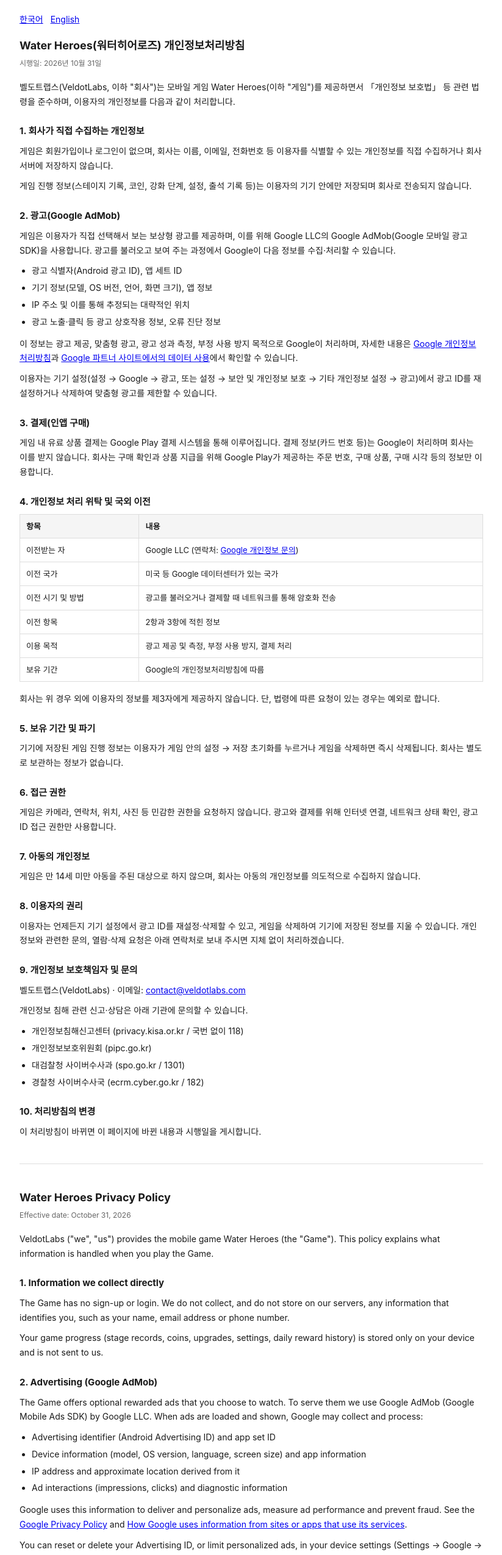
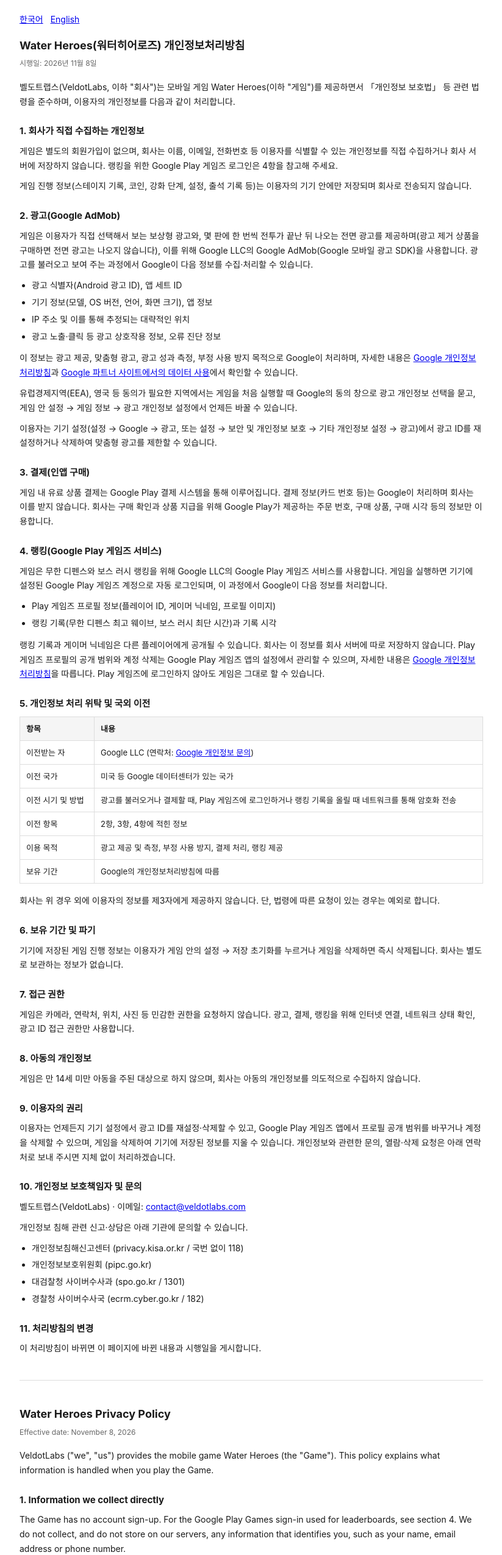
Before and after one commit to skylife0407/veldotlabs-site, a plain HTML site: page games/waterheroes/privacy.html in a window 1280 px wide. Shown: the top 2550 px of the page at 61% size, without its empty margins (228-1051 px from the left). Drawn offline with Linux system fonts and the light colour scheme.

Commit message:
Water Heroes privacy: Google Play Games leaderboards (auto sign-in, player profile, scores), interstitial ads, consent form (EEA/UK); effective 2026-11-08
Co-Authored-By: Claude Opus 5.5 <noreply@anthropic.com>

```diff
--- a/games/waterheroes/privacy.html
+++ b/games/waterheroes/privacy.html
@@ -43,16 +43,16 @@
 
     <section id="ko" lang="ko">
     <h1>Water Heroes(워터히어로즈) 개인정보처리방침</h1>
-    <p class="meta">시행일: 2026년 10월 31일</p>
+    <p class="meta">시행일: 2026년 11월 8일</p>
 
     <p>벨도트랩스(VeldotLabs, 이하 "회사")는 모바일 게임 Water Heroes(이하 "게임")를 제공하면서 「개인정보 보호법」 등 관련 법령을 준수하며, 이용자의 개인정보를 다음과 같이 처리합니다.</p>
 
     <h2>1. 회사가 직접 수집하는 개인정보</h2>
-    <p>게임은 회원가입이나 로그인이 없으며, 회사는 이름, 이메일, 전화번호 등 이용자를 식별할 수 있는 개인정보를 직접 수집하거나 회사 서버에 저장하지 않습니다.</p>
+    <p>게임은 별도의 회원가입이 없으며, 회사는 이름, 이메일, 전화번호 등 이용자를 식별할 수 있는 개인정보를 직접 수집하거나 회사 서버에 저장하지 않습니다. 랭킹을 위한 Google Play 게임즈 로그인은 4항을 참고해 주세요.</p>
     <p>게임 진행 정보(스테이지 기록, 코인, 강화 단계, 설정, 출석 기록 등)는 이용자의 기기 안에만 저장되며 회사로 전송되지 않습니다.</p>
 
     <h2>2. 광고(Google AdMob)</h2>
-    <p>게임은 이용자가 직접 선택해서 보는 보상형 광고를 제공하며, 이를 위해 Google LLC의 Google AdMob(Google 모바일 광고 SDK)을 사용합니다. 광고를 불러오고 보여 주는 과정에서 Google이 다음 정보를 수집·처리할 수 있습니다.</p>
+    <p>게임은 이용자가 직접 선택해서 보는 보상형 광고와, 몇 판에 한 번씩 전투가 끝난 뒤 나오는 전면 광고를 제공하며(광고 제거 상품을 구매하면 전면 광고는 나오지 않습니다), 이를 위해 Google LLC의 Google AdMob(Google 모바일 광고 SDK)을 사용합니다. 광고를 불러오고 보여 주는 과정에서 Google이 다음 정보를 수집·처리할 수 있습니다.</p>
     <ul>
         <li>광고 식별자(Android 광고 ID), 앱 세트 ID</li>
         <li>기기 정보(모델, OS 버전, 언어, 화면 크기), 앱 정보</li>
@@ -60,12 +60,21 @@
         <li>광고 노출·클릭 등 광고 상호작용 정보, 오류 진단 정보</li>
     </ul>
     <p>이 정보는 광고 제공, 맞춤형 광고, 광고 성과 측정, 부정 사용 방지 목적으로 Google이 처리하며, 자세한 내용은 <a href="https://policies.google.com/privacy">Google 개인정보처리방침</a>과 <a href="https://policies.google.com/technologies/partner-sites">Google 파트너 사이트에서의 데이터 사용</a>에서 확인할 수 있습니다.</p>
+    <p>유럽경제지역(EEA), 영국 등 동의가 필요한 지역에서는 게임을 처음 실행할 때 Google의 동의 창으로 광고 개인정보 선택을 묻고, 게임 안 설정 → 게임 정보 → 광고 개인정보 설정에서 언제든 바꿀 수 있습니다.</p>
     <p>이용자는 기기 설정(설정 → Google → 광고, 또는 설정 → 보안 및 개인정보 보호 → 기타 개인정보 설정 → 광고)에서 광고 ID를 재설정하거나 삭제하여 맞춤형 광고를 제한할 수 있습니다.</p>
 
     <h2>3. 결제(인앱 구매)</h2>
     <p>게임 내 유료 상품 결제는 Google Play 결제 시스템을 통해 이루어집니다. 결제 정보(카드 번호 등)는 Google이 처리하며 회사는 이를 받지 않습니다. 회사는 구매 확인과 상품 지급을 위해 Google Play가 제공하는 주문 번호, 구매 상품, 구매 시각 등의 정보만 이용합니다.</p>
 
-    <h2>4. 개인정보 처리 위탁 및 국외 이전</h2>
+    <h2>4. 랭킹(Google Play 게임즈 서비스)</h2>
+    <p>게임은 무한 디펜스와 보스 러시 랭킹을 위해 Google LLC의 Google Play 게임즈 서비스를 사용합니다. 게임을 실행하면 기기에 설정된 Google Play 게임즈 계정으로 자동 로그인되며, 이 과정에서 Google이 다음 정보를 처리합니다.</p>
+    <ul>
+        <li>Play 게임즈 프로필 정보(플레이어 ID, 게이머 닉네임, 프로필 이미지)</li>
+        <li>랭킹 기록(무한 디펜스 최고 웨이브, 보스 러시 최단 시간)과 기록 시각</li>
+    </ul>
+    <p>랭킹 기록과 게이머 닉네임은 다른 플레이어에게 공개될 수 있습니다. 회사는 이 정보를 회사 서버에 따로 저장하지 않습니다. Play 게임즈 프로필의 공개 범위와 계정 삭제는 Google Play 게임즈 앱의 설정에서 관리할 수 있으며, 자세한 내용은 <a href="https://policies.google.com/privacy">Google 개인정보처리방침</a>을 따릅니다. Play 게임즈에 로그인하지 않아도 게임은 그대로 할 수 있습니다.</p>
+
+    <h2>5. 개인정보 처리 위탁 및 국외 이전</h2>
     <table>
         <thead>
             <tr><th>항목</th><th>내용</th></tr>
@@ -73,27 +82,27 @@
         <tbody>
             <tr><td>이전받는 자</td><td>Google LLC (연락처: <a href="https://support.google.com/policies/contact/general_privacy_form">Google 개인정보 문의</a>)</td></tr>
             <tr><td>이전 국가</td><td>미국 등 Google 데이터센터가 있는 국가</td></tr>
-            <tr><td>이전 시기 및 방법</td><td>광고를 불러오거나 결제할 때 네트워크를 통해 암호화 전송</td></tr>
-            <tr><td>이전 항목</td><td>2항과 3항에 적힌 정보</td></tr>
-            <tr><td>이용 목적</td><td>광고 제공 및 측정, 부정 사용 방지, 결제 처리</td></tr>
+            <tr><td>이전 시기 및 방법</td><td>광고를 불러오거나 결제할 때, Play 게임즈에 로그인하거나 랭킹 기록을 올릴 때 네트워크를 통해 암호화 전송</td></tr>
+            <tr><td>이전 항목</td><td>2항, 3항, 4항에 적힌 정보</td></tr>
+            <tr><td>이용 목적</td><td>광고 제공 및 측정, 부정 사용 방지, 결제 처리, 랭킹 제공</td></tr>
             <tr><td>보유 기간</td><td>Google의 개인정보처리방침에 따름</td></tr>
         </tbody>
     </table>
     <p>회사는 위 경우 외에 이용자의 정보를 제3자에게 제공하지 않습니다. 단, 법령에 따른 요청이 있는 경우는 예외로 합니다.</p>
 
-    <h2>5. 보유 기간 및 파기</h2>
+    <h2>6. 보유 기간 및 파기</h2>
     <p>기기에 저장된 게임 진행 정보는 이용자가 게임 안의 설정 → 저장 초기화를 누르거나 게임을 삭제하면 즉시 삭제됩니다. 회사는 별도로 보관하는 정보가 없습니다.</p>
 
-    <h2>6. 접근 권한</h2>
-    <p>게임은 카메라, 연락처, 위치, 사진 등 민감한 권한을 요청하지 않습니다. 광고와 결제를 위해 인터넷 연결, 네트워크 상태 확인, 광고 ID 접근 권한만 사용합니다.</p>
+    <h2>7. 접근 권한</h2>
+    <p>게임은 카메라, 연락처, 위치, 사진 등 민감한 권한을 요청하지 않습니다. 광고, 결제, 랭킹을 위해 인터넷 연결, 네트워크 상태 확인, 광고 ID 접근 권한만 사용합니다.</p>
 
-    <h2>7. 아동의 개인정보</h2>
+    <h2>8. 아동의 개인정보</h2>
     <p>게임은 만 14세 미만 아동을 주된 대상으로 하지 않으며, 회사는 아동의 개인정보를 의도적으로 수집하지 않습니다.</p>
 
-    <h2>8. 이용자의 권리</h2>
-    <p>이용자는 언제든지 기기 설정에서 광고 ID를 재설정·삭제할 수 있고, 게임을 삭제하여 기기에 저장된 정보를 지울 수 있습니다. 개인정보와 관련한 문의, 열람·삭제 요청은 아래 연락처로 보내 주시면 지체 없이 처리하겠습니다.</p>
+    <h2>9. 이용자의 권리</h2>
+    <p>이용자는 언제든지 기기 설정에서 광고 ID를 재설정·삭제할 수 있고, Google Play 게임즈 앱에서 프로필 공개 범위를 바꾸거나 계정을 삭제할 수 있으며, 게임을 삭제하여 기기에 저장된 정보를 지울 수 있습니다. 개인정보와 관련한 문의, 열람·삭제 요청은 아래 연락처로 보내 주시면 지체 없이 처리하겠습니다.</p>
 
-    <h2>9. 개인정보 보호책임자 및 문의</h2>
+    <h2>10. 개인정보 보호책임자 및 문의</h2>
     <p>벨도트랩스(VeldotLabs) · 이메일: <a href="mailto:contact@veldotlabs.com">contact@veldotlabs.com</a></p>
     <p>개인정보 침해 관련 신고·상담은 아래 기관에 문의할 수 있습니다.</p>
     <ul>
@@ -103,7 +112,7 @@
         <li>경찰청 사이버수사국 (ecrm.cyber.go.kr / 182)</li>
     </ul>
 
-    <h2>10. 처리방침의 변경</h2>
+    <h2>11. 처리방침의 변경</h2>
     <p>이 처리방침이 바뀌면 이 페이지에 바뀐 내용과 시행일을 게시합니다.</p>
     </section>
 
@@ -111,16 +120,16 @@
 
     <section id="en" lang="en">
     <h1>Water Heroes Privacy Policy</h1>
-    <p class="meta">Effective date: October 31, 2026</p>
+    <p class="meta">Effective date: November 8, 2026</p>
 
     <p>VeldotLabs ("we", "us") provides the mobile game Water Heroes (the "Game"). This policy explains what information is handled when you play the Game.</p>
 
     <h2>1. Information we collect directly</h2>
-    <p>The Game has no sign-up or login. We do not collect, and do not store on our servers, any information that identifies you, such as your name, email address or phone number.</p>
+    <p>The Game has no account sign-up. For the Google Play Games sign-in used for leaderboards, see section 4. We do not collect, and do not store on our servers, any information that identifies you, such as your name, email address or phone number.</p>
     <p>Your game progress (stage records, coins, upgrades, settings, daily reward history) is stored only on your device and is not sent to us.</p>
 
     <h2>2. Advertising (Google AdMob)</h2>
-    <p>The Game offers optional rewarded ads that you choose to watch. To serve them we use Google AdMob (Google Mobile Ads SDK) by Google LLC. When ads are loaded and shown, Google may collect and process:</p>
+    <p>The Game offers optional rewarded ads that you choose to watch, and interstitial ads shown after some battles (no interstitial ads once you buy Remove Ads). To serve them we use Google AdMob (Google Mobile Ads SDK) by Google LLC. When ads are loaded and shown, Google may collect and process:</p>
     <ul>
         <li>Advertising identifier (Android Advertising ID) and app set ID</li>
         <li>Device information (model, OS version, language, screen size) and app information</li>
@@ -128,30 +137,39 @@
         <li>Ad interactions (impressions, clicks) and diagnostic information</li>
     </ul>
     <p>Google uses this information to deliver and personalize ads, measure ad performance and prevent fraud. See the <a href="https://policies.google.com/privacy">Google Privacy Policy</a> and <a href="https://policies.google.com/technologies/partner-sites">How Google uses information from sites or apps that use its services</a>.</p>
+    <p>In regions where consent is required, such as the EEA and the UK, the Game asks for your ad privacy choices through Google's consent form on first launch, and you can change them at any time in Settings → About → Ad Privacy Options.</p>
     <p>You can reset or delete your Advertising ID, or limit personalized ads, in your device settings (Settings → Google → Ads, or Settings → Security and privacy → More privacy settings → Ads).</p>
 
     <h2>3. In-app purchases</h2>
     <p>Purchases in the Game are processed by Google Play Billing. Your payment details (such as card numbers) are handled by Google and are never shared with us. We only use the order ID, purchased item and purchase time provided by Google Play to confirm purchases and deliver items.</p>
 
-    <h2>4. Sharing and international transfer</h2>
-    <p>The information in sections 2 and 3 is sent directly to Google LLC, encrypted over the network, when ads are loaded or purchases are made, and may be processed in the United States and other countries where Google operates data centers. It is retained according to Google's privacy policy. We do not share your information with any other third party, except where required by law.</p>
+    <h2>4. Leaderboards (Google Play Games Services)</h2>
+    <p>The Game uses Google Play Games Services by Google LLC for its Endless Defense and Boss Rush leaderboards. When you start the Game, it signs in automatically with the Google Play Games account on your device, and Google processes:</p>
+    <ul>
+        <li>Your Play Games profile (player ID, gamer name, profile image)</li>
+        <li>Your leaderboard scores (Endless Defense best wave, Boss Rush best time) and when they were set</li>
+    </ul>
+    <p>Leaderboard scores and your gamer name may be visible to other players. We do not store this information on our servers. You can manage your Play Games profile visibility or delete your Play Games account in the Google Play Games app settings; see the <a href="https://policies.google.com/privacy">Google Privacy Policy</a>. You can play the Game without signing in to Play Games.</p>
 
-    <h2>5. Retention and deletion</h2>
+    <h2>5. Sharing and international transfer</h2>
+    <p>The information in sections 2, 3 and 4 is sent directly to Google LLC, encrypted over the network, when ads are loaded, purchases are made, or you sign in to Play Games and submit leaderboard scores, and may be processed in the United States and other countries where Google operates data centers. It is retained according to Google's privacy policy. We do not share your information with any other third party, except where required by law.</p>
+
+    <h2>6. Retention and deletion</h2>
     <p>Game progress on your device is deleted immediately when you tap Settings → Reset Save in the Game or uninstall the Game. We do not keep any separate copy.</p>
 
-    <h2>6. Permissions</h2>
-    <p>The Game does not request sensitive permissions such as camera, contacts, location or photos. It only uses internet access, network state and Advertising ID access for ads and purchases.</p>
+    <h2>7. Permissions</h2>
+    <p>The Game does not request sensitive permissions such as camera, contacts, location or photos. It only uses internet access, network state and Advertising ID access for ads, purchases and leaderboards.</p>
 
-    <h2>7. Children</h2>
+    <h2>8. Children</h2>
     <p>The Game is not directed at children under 13 (or the minimum age in your country), and we do not knowingly collect personal information from children.</p>
 
-    <h2>8. Your rights</h2>
-    <p>You can reset or delete your Advertising ID in your device settings at any time, and delete all locally stored data by uninstalling the Game. For any privacy question or request, contact us below and we will respond without delay.</p>
+    <h2>9. Your rights</h2>
+    <p>You can reset or delete your Advertising ID in your device settings at any time, change your profile visibility or delete your account in the Google Play Games app, and delete all locally stored data by uninstalling the Game. For any privacy question or request, contact us below and we will respond without delay.</p>
 
-    <h2>9. Contact</h2>
+    <h2>10. Contact</h2>
     <p>VeldotLabs · Email: <a href="mailto:contact@veldotlabs.com">contact@veldotlabs.com</a></p>
 
-    <h2>10. Changes</h2>
+    <h2>11. Changes</h2>
     <p>If this policy changes, we will post the updated policy and its effective date on this page.</p>
     </section>
 </body>
```
